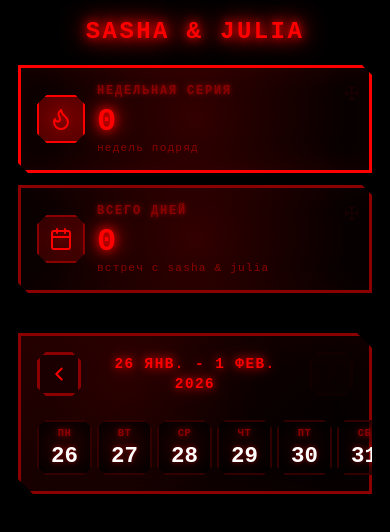
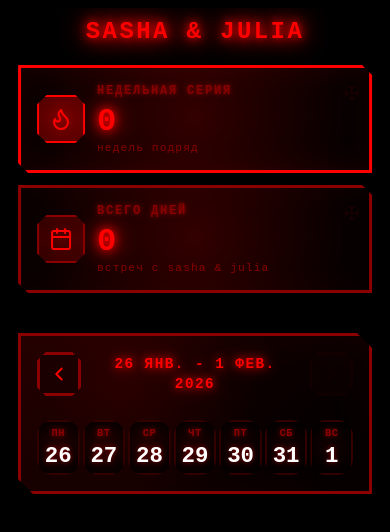
Before and after one commit to Skrejet-r/friends-streak, a React (Vite) app: page / in a window 390 px wide. Shown: the top 532 px of the page. Built offline with nearby package versions, Linux system fonts and the light colour scheme.

Commit message:
Fix: Prevent horizontal scroll, fix day grid layout, add glitch animation to stats on mobile

```diff
--- a/src/App.css
+++ b/src/App.css
@@ -3,6 +3,8 @@
   max-width: 1200px;
   margin: 0 auto;
   padding: 20px;
+  box-sizing: border-box;
+  overflow-x: hidden;
 }
 
 .app-title {
@@ -286,16 +288,21 @@
   display: grid;
   grid-template-columns: repeat(7, 1fr);
   gap: 12px;
+  width: 100%;
+  box-sizing: border-box;
+  overflow: hidden;
 }
 
 .day-card {
   aspect-ratio: 1;
   cursor: pointer;
   border-radius: 16px;
-  overflow: visible;
+  overflow: hidden;
   -webkit-tap-highlight-color: rgba(255, 0, 0, 0.3);
   touch-action: manipulation;
   position: relative;
+  width: 100%;
+  box-sizing: border-box;
 }
 
 .day-content {
@@ -387,7 +394,15 @@
   text-shadow: 0 0 5px #ff0000;
 }
 
-/* Glitch-Effekte entfernt für bessere Performance */
+/* Glitch-Effekte für Statistik-Karten auf Mobile */
+@keyframes glitch {
+  0% { transform: translate(0); }
+  20% { transform: translate(-2px, 2px); }
+  40% { transform: translate(-2px, -2px); }
+  60% { transform: translate(2px, 2px); }
+  80% { transform: translate(2px, -2px); }
+  100% { transform: translate(0); }
+}
 
 /* Partikel-Effekte entfernt für bessere Performance */
 
@@ -497,9 +512,24 @@
     height: 24px;
   }
 
+  .app {
+    padding: 12px;
+    max-width: 100%;
+    box-sizing: border-box;
+    overflow-x: hidden;
+  }
+
+  .week-card {
+    box-sizing: border-box;
+    overflow-x: hidden;
+  }
+
   .days-grid {
-    gap: 6px;
-    grid-template-columns: repeat(7, 1fr);
+    gap: 4px;
+    grid-template-columns: repeat(7, minmax(0, 1fr));
+    width: 100%;
+    box-sizing: border-box;
+    overflow: hidden;
   }
 
   .day-card {
@@ -508,10 +538,13 @@
     -webkit-tap-highlight-color: rgba(255, 0, 0, 0.5);
     position: relative;
     z-index: 5;
+    width: 100%;
+    box-sizing: border-box;
+    overflow: hidden;
   }
 
   .day-content {
-    padding: 8px 4px;
+    padding: 6px 2px;
     border-width: 2px;
     cursor: pointer;
     user-select: none;
@@ -520,12 +553,19 @@
     min-height: 60px;
     pointer-events: auto !important;
     -webkit-tap-highlight-color: rgba(255, 0, 0, 0.6);
+    width: 100%;
+    box-sizing: border-box;
   }
 
   .day-content:active {
     background:
       radial-gradient(circle at center, rgba(255, 0, 0, 0.4) 0%, rgba(139, 0, 0, 0.3) 100%) !important;
     transform: scale(0.95);
+  }
+
+  /* Glitch Animation nur für Statistik-Karten auf Mobile */
+  .stat-card {
+    animation: glitch 0.5s infinite;
   }
 
   .day-name {
@@ -628,19 +668,34 @@
     height: 22px;
   }
 
+  .app {
+    padding: 10px;
+    box-sizing: border-box;
+    overflow-x: hidden;
+  }
+
   .days-grid {
-    gap: 5px;
+    gap: 3px;
+    grid-template-columns: repeat(7, minmax(0, 1fr));
+    width: 100%;
+    box-sizing: border-box;
+    overflow: hidden;
   }
 
   .day-card {
     min-height: 55px;
+    width: 100%;
+    box-sizing: border-box;
+    overflow: hidden;
   }
 
   .day-content {
-    padding: 6px 3px;
+    padding: 5px 1px;
     min-height: 55px;
     border-width: 2px;
     pointer-events: auto !important;
+    width: 100%;
+    box-sizing: border-box;
   }
 
   .day-content:active {
--- a/src/index.css
+++ b/src/index.css
@@ -24,7 +24,14 @@
 html {
   background: #000000;
   height: 100%;
-  overflow: hidden;
+  overflow-x: hidden;
+  overflow-y: auto;
+  width: 100%;
+  box-sizing: border-box;
+}
+
+* {
+  box-sizing: border-box;
 }
 
 body {
@@ -36,11 +43,14 @@ body {
   min-height: 100vh;
   height: 100vh;
   color: var(--text-primary);
-  overflow: hidden;
+  overflow-x: hidden;
+  overflow-y: auto;
   position: fixed;
   width: 100%;
+  max-width: 100vw;
   top: 0;
   left: 0;
+  box-sizing: border-box;
 }
 
 body::before {
```
